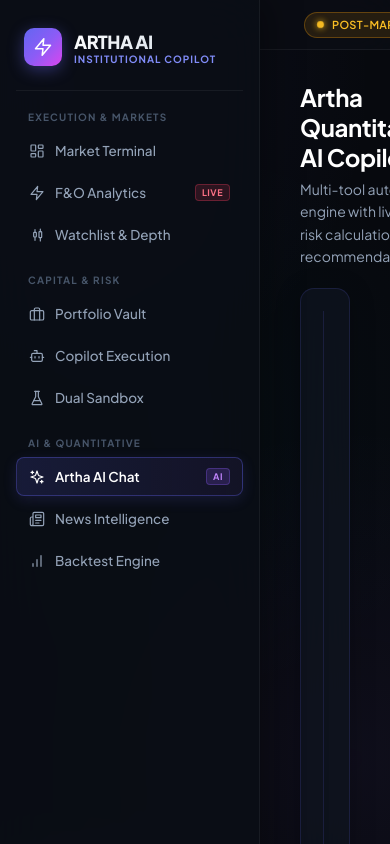
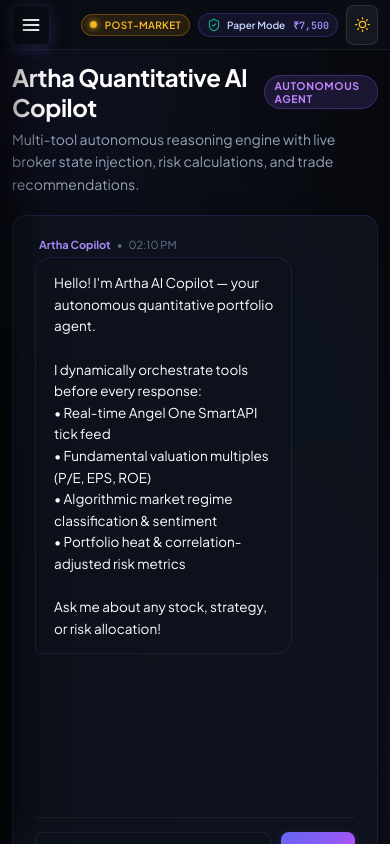
Before and after one commit to billecentral94-cyber/ai-assistant, a React (Vite) app in the folder apps/web/: page /ai-chat in a window 390 px wide. Shown: the top 844 px of the page. Built offline with nearby package versions, Linux system fonts and the light colour scheme.

Commit message:
feat(ui): add mobile responsive layout, hamburger drawer, and touch optimization

```diff
--- a/apps/web/src/App.tsx
+++ b/apps/web/src/App.tsx
@@ -63,12 +63,23 @@
 }
 
 export default function App() {
+  const [sidebarOpen, setSidebarOpen] = React.useState(false);
+
   return (
     <ThemeProvider>
       <BrowserRouter>
         <div className="app-shell">
+        {/* Mobile Backdrop Overlay */}
+        {sidebarOpen && (
+          <div
+            className="sidebar-backdrop"
+            onClick={() => setSidebarOpen(false)}
+            aria-hidden="true"
+          />
+        )}
+
         {/* Institutional Left Sidebar */}
-        <aside className="sidebar">
+        <aside className={`sidebar ${sidebarOpen ? 'open' : ''}`}>
           {/* Brand Header */}
           <div className="sidebar-brand">
             <div className="brand-icon-box">
@@ -187,8 +198,8 @@
 
         {/* Main Application Area */}
         <div className="app-main-wrapper">
-          <TopNav />
-          <main className="main">
+          <TopNav onToggleSidebar={() => setSidebarOpen(prev => !prev)} />
+          <main className="main" onClick={() => setSidebarOpen(false)}>
             <ErrorBoundary>
               <Routes>
                 <Route path="/" element={<Dashboard />} />
--- a/apps/web/src/components/TopNav.tsx
+++ b/apps/web/src/components/TopNav.tsx
@@ -19,7 +19,11 @@
   { symbol: 'GOLD 10G', price: '₹72,420', change: '+0.12%', isUp: true },
 ];
 
-export const TopNav: React.FC = () => {
+interface TopNavProps {
+  onToggleSidebar?: () => void;
+}
+
+export const TopNav: React.FC<TopNavProps> = ({ onToggleSidebar }) => {
   const { isDark, toggleTheme } = useTheme();
   const [timeStr, setTimeStr] = useState<string>('');
   const [isMarketOpen, setIsMarketOpen] = useState<boolean>(false);
@@ -56,6 +60,20 @@
 
   return (
     <header className="top-nav-bar">
+      {/* Mobile Hamburger Menu Toggle */}
+      <button
+        className="mobile-menu-btn"
+        onClick={onToggleSidebar}
+        aria-label="Toggle Navigation Menu"
+        type="button"
+      >
+        <svg width="20" height="20" viewBox="0 0 24 24" fill="none" stroke="currentColor" strokeWidth="2.2" strokeLinecap="round">
+          <line x1="3" y1="12" x2="21" y2="12"></line>
+          <line x1="3" y1="6" x2="21" y2="6"></line>
+          <line x1="3" y1="18" x2="21" y2="18"></line>
+        </svg>
+      </button>
+
       {/* Ticker tape scroll */}
       <div className="ticker-tape-container">
         <div className="ticker-tape-track">
@@ -86,7 +104,7 @@
         <div className="mode-badge">
           <IconShieldCheck size={14} color="#10b981" />
           <span>Paper Mode</span>
-          <span className="capital-tag">₹10,00,000</span>
+          <span className="capital-tag">₹7,500</span>
         </div>
 
         {/* Broker Connectivity Pill */}
--- a/apps/web/src/styles/global.css
+++ b/apps/web/src/styles/global.css
@@ -901,3 +901,150 @@
   align-items: center;
   gap: 12px;
 }
+
+/* ==========================================================================
+   MOBILE RESPONSIVENESS & TOUCH OPTIMIZATION (iPhone & Android)
+   ========================================================================== */
+
+/* Hamburger menu button - hidden on desktop, visible on mobile */
+.mobile-menu-btn {
+  display: none;
+  background: transparent;
+  border: 1px solid var(--border-subtle);
+  border-radius: 6px;
+  color: var(--text);
+  padding: 6px 8px;
+  cursor: pointer;
+  align-items: center;
+  justify-content: center;
+}
+
+.mobile-menu-btn:hover {
+  background: rgba(255, 255, 255, 0.05);
+}
+
+.sidebar-backdrop {
+  display: none;
+}
+
+@media (max-width: 768px) {
+  /* Show mobile hamburger toggle */
+  .mobile-menu-btn {
+    display: inline-flex;
+    margin-right: 8px;
+  }
+
+  /* App Shell & Layout */
+  .app-shell {
+    flex-direction: column;
+    overflow-x: hidden;
+  }
+
+  /* Left Sidebar transforms into a touch slide-over drawer */
+  .sidebar {
+    position: fixed;
+    top: 0;
+    left: 0;
+    bottom: 0;
+    width: 280px;
+    max-width: 85vw;
+    z-index: 1000;
+    transform: translateX(-100%);
+    transition: transform 0.3s cubic-bezier(0.16, 1, 0.3, 1);
+    box-shadow: 12px 0 40px rgba(0, 0, 0, 0.7);
+    overflow-y: auto;
+    -webkit-overflow-scrolling: touch;
+  }
+
+  .sidebar.open {
+    transform: translateX(0);
+  }
+
+  .sidebar-backdrop {
+    display: block;
+    position: fixed;
+    inset: 0;
+    background: rgba(0, 0, 0, 0.65);
+    backdrop-filter: blur(4px);
+    z-index: 999;
+  }
+
+  /* Top Navigation Bar */
+  .top-nav-bar {
+    padding: 0 12px;
+    gap: 8px;
+  }
+
+  /* Hide ticker tape on narrow screens to keep essential status visible */
+  .ticker-tape-container {
+    display: none;
+  }
+
+  .top-nav-actions {
+    display: flex;
+    align-items: center;
+    gap: 8px;
+    margin-left: auto;
+  }
+
+  .status-pill {
+    padding: 4px 8px;
+    font-size: 10px;
+  }
+
+  .status-time {
+    display: none;
+  }
+
+  .mode-badge {
+    padding: 4px 8px;
+    font-size: 10px;
+  }
+
+  .broker-pill {
+    display: none;
+  }
+
+  /* Main View Padding */
+  .main {
+    padding: 12px !important;
+  }
+
+  /* Cards & Grids stack to single column on mobile */
+  .dashboard-grid,
+  .analytics-grid,
+  .portfolio-grid,
+  .trade-panel-grid,
+  .overview-grid,
+  .metrics-grid {
+    grid-template-columns: 1fr !important;
+    gap: 12px !important;
+  }
+
+  /* Horizontal scrolling for all tables on small screens */
+  .table-responsive,
+  .table-container,
+  table:not(.tv-lightweight-charts table) {
+    display: block;
+    width: 100%;
+    overflow-x: auto;
+    -webkit-overflow-scrolling: touch;
+  }
+
+  /* Modals & Popups full width on mobile */
+  .modal-dialog,
+  .trade-modal,
+  .dialog-content {
+    width: 95vw !important;
+    max-width: 95vw !important;
+    margin: 10px auto !important;
+  }
+
+  /* Touch Target Sizing (Apple Human Interface Guidelines 44px min) */
+  button:not(.nav-item),
+  select,
+  input {
+    min-height: 40px;
+    font-size: 14px;
+  }
+}
```
